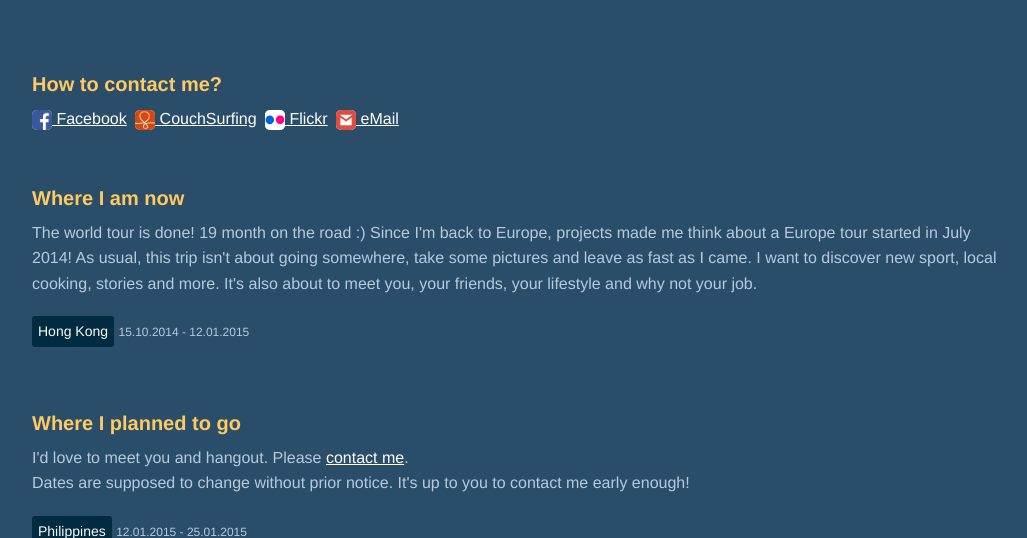
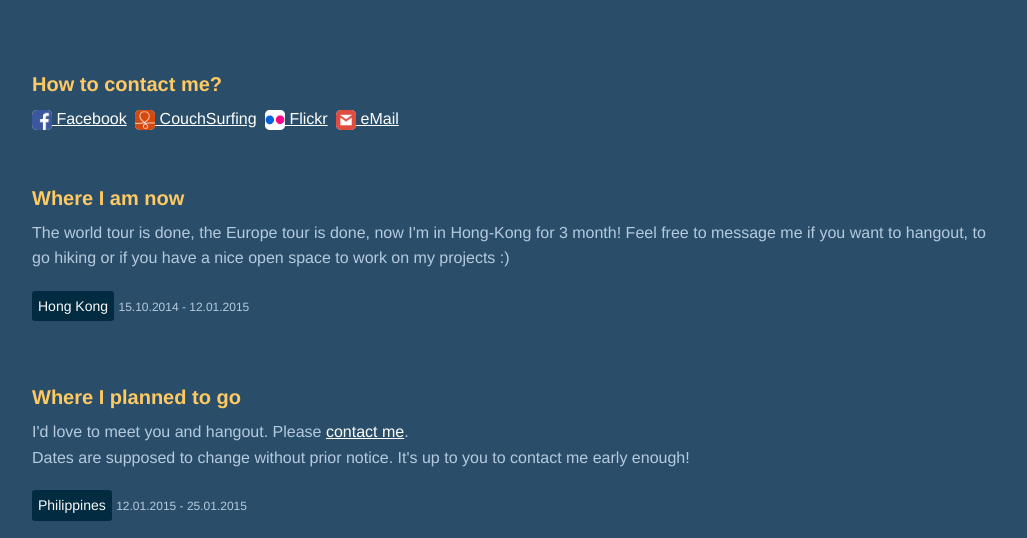
Before and after one commit to spyesx/spyesx.fr-travels, a PHP site: page / in a window 1280 px wide. Shown: the part 1920-2458 px from the top of the page, without its empty margins (123-1150 px from the left). Run offline with PHP 8.4, Linux system fonts and the light colour scheme; style sheets or scripts are compiled from the project's sources; some libraries are stand-ins or nearby versions.

Commit message:
Update for HK

```diff
--- a/index.php
+++ b/index.php
@@ -199,11 +199,8 @@
 						<h2 data-magellan-destination="where-I-am-now">Where I am now</h2>
 					</header>
 					<p>
-						The world tour is done! 19 month on the road :)
-						Since I'm back to Europe, projects made me think about a Europe tour started in July 2014!
-						As usual, this trip isn't about going somewhere, take some pictures
-						and leave as fast as I came. I want to discover new sport, local cooking, stories and more.
-						It's also about to meet you, your friends, your lifestyle and why not your job.
+						The world tour is done, the Europe tour is done, now I'm in Hong-Kong for 3 month!
+						Feel free to message me if you want to hangout, to go hiking or if you have a nice open space to work on my projects :)
 					</p>
 					<?php echo $countries->listing($sortered_countries['now']); ?>
 
```
